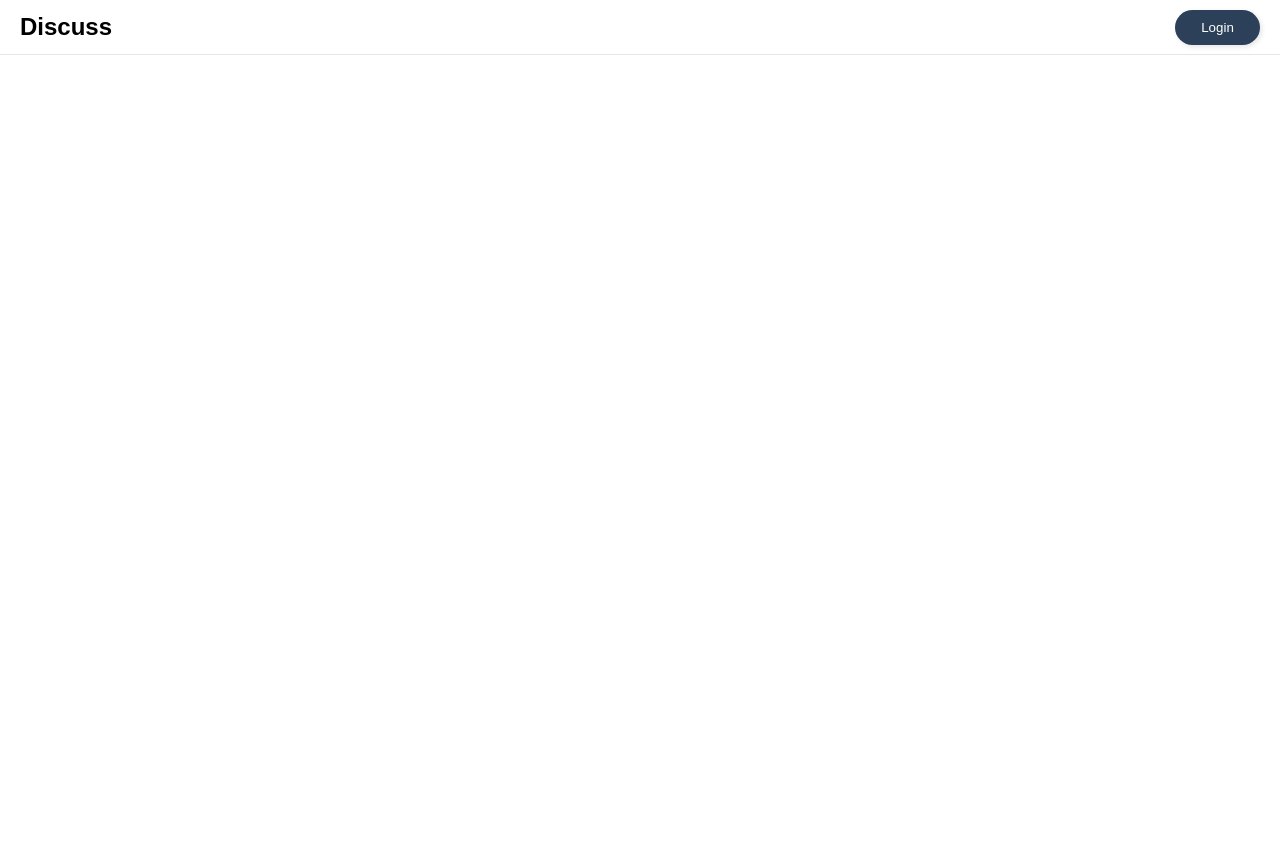
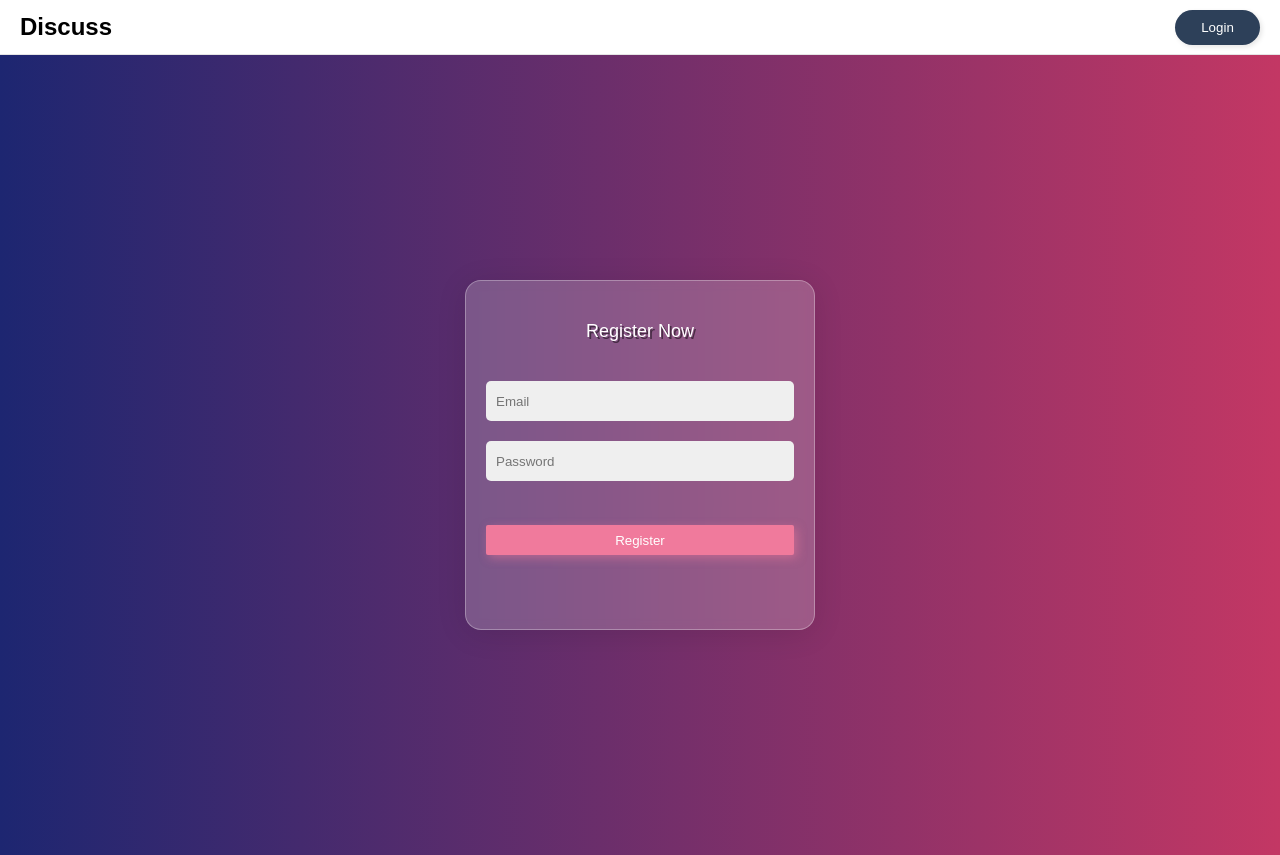
Before and after one commit to Erzeed/discuss-app, a React (Create React App) app: page /register in a window 1280 px wide. Before the commit this address had no page. Before the commit the page ends 800 px from the top, so only its background shows below. Built offline with nearby package versions, Linux system fonts and the light colour scheme; a web font is replaced by a local one.

Commit message:
add page register

```diff
--- a/src/App.jsx
+++ b/src/App.jsx
@@ -3,6 +3,7 @@ import { Routes, Route } from 'react-router-dom';
 import Navbar from './components/navbar';
 import Homepage from './pages/homepage';
 import Login from './pages/login';
+import Register from './pages/register';
 import './style/style.css';
 
 function App() {
@@ -15,6 +16,7 @@ function App() {
         <Routes>
           <Route path="/" element={<Homepage />} />
           <Route path="/login" element={<Login />} />
+          <Route path="/register" element={<Register />} />
         </Routes>
       </main>
     </div>
--- /dev/null
+++ b/src/pages/register.jsx
@@ -0,0 +1,36 @@
+import React from 'react';
+import '../style/login.css';
+
+function register() {
+  return (
+    <div className="container_register">
+      <div className="register">
+        <p>Register Now</p>
+        <form>
+          <input
+            type="email"
+            id="email"
+            placeholder="Email"
+            // onChange={(data) => onHandleChange(data)}
+          />
+          <br />
+          <input
+            type="password"
+            id="password"
+            placeholder="Password"
+            // onChange={(data) => onHandleChange(data)}
+          />
+          <br />
+        </form>
+        <button type="button">Register</button>
+        <div className="loginAccount">
+          {/* <p onClick={onRegister}>
+            {locale === 'id' ? 'Daftar Sekarang' : 'Register Now'}
+          </p> */}
+        </div>
+      </div>
+    </div>
+  );
+}
+
+export default register;
--- a/src/style/login.css
+++ b/src/style/login.css
@@ -1,4 +1,5 @@
-.container_login {
+.container_login,
+.container_register {
     height: 100vh;
     width: 100vw;
     background: #C33764;
@@ -9,7 +10,8 @@
     align-items: center;
 }
 
-.container_login > .login {
+.container_login > .login,
+.container_register > .register {
     width: 350px;
     min-height: 350px;
     padding: 40px 20px;
@@ -26,14 +28,16 @@
     border: 1px solid rgba(255, 255, 255, 0.3);
 }
 
-.container_login > .login > p {
+.container_login > .login > p,
+.container_register > .register > p {
     text-align: center;
     font-size: 1.5em;
     color: #fff;
     text-shadow: 2px 2px rgba(0, 0, 0, 0.5);
 }
 
-.container_login > .login > form > input {
+.container_login > .login > form > input,
+.container_register > .register > form > input {
     width: 100%;
     height: 40px;
     margin: 10px 0;
@@ -44,12 +48,14 @@
     border: none;
 }
 
-.container_login > .login > form > label {
+.container_login > .login > form > label,
+.container_register > .register > form > label {
     font-size: 12px;
     padding-left: 5px;
 }
 
-.container_login > .login > button {
+.container_login > .login > button,
+.container_register > .register > button {
     height:30px;
     border: none;
     background-color: rgb(240,122,156);
@@ -61,7 +67,8 @@
     margin: 5px 0;
 }
 
-.container_login > .login > button:active{
+.container_login > .login > button:active,
+.container_register > .register > button:active {
     transform: translate(2px, 2px);
     box-shadow: none;
 }
```
